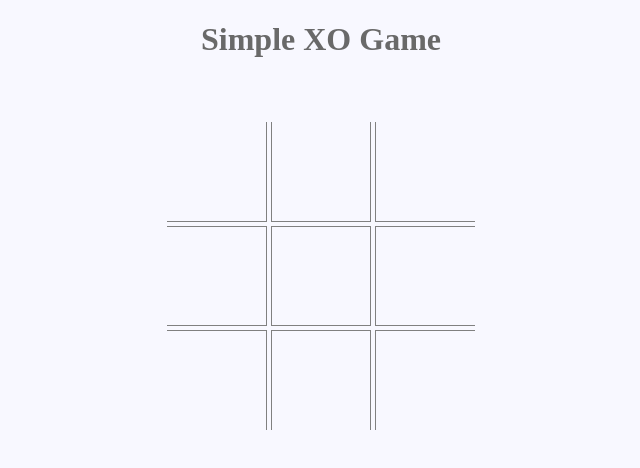
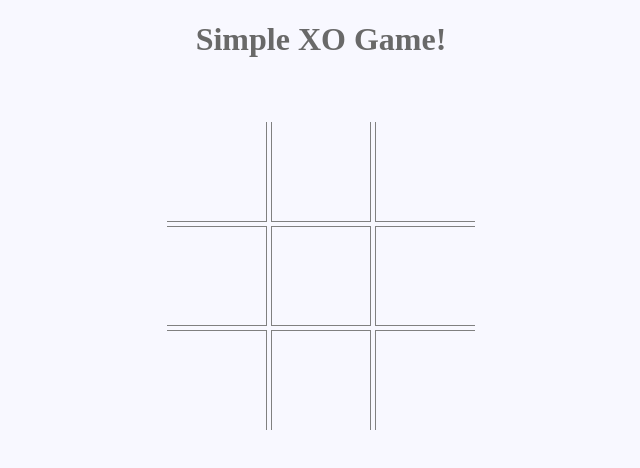
Before and after one commit to Martin-Atanasov123/Simple-XO-game, a plain HTML site: page index.html in a window 1280 px wide. Shown: the full height of the page, 319-959 px from the left. Drawn offline with Linux system fonts and the light colour scheme.

Commit message:
Add exclamation mark to the title of the Simple XO

```diff
--- a/index.html
+++ b/index.html
@@ -10,7 +10,7 @@
 </head>
 
 <body>
-    <h1>Simple XO Game</h1>
+    <h1>Simple XO Game!</h1>
     <div id="container">
         <div class="block">
             <div id="box1" class="box top left">
```
